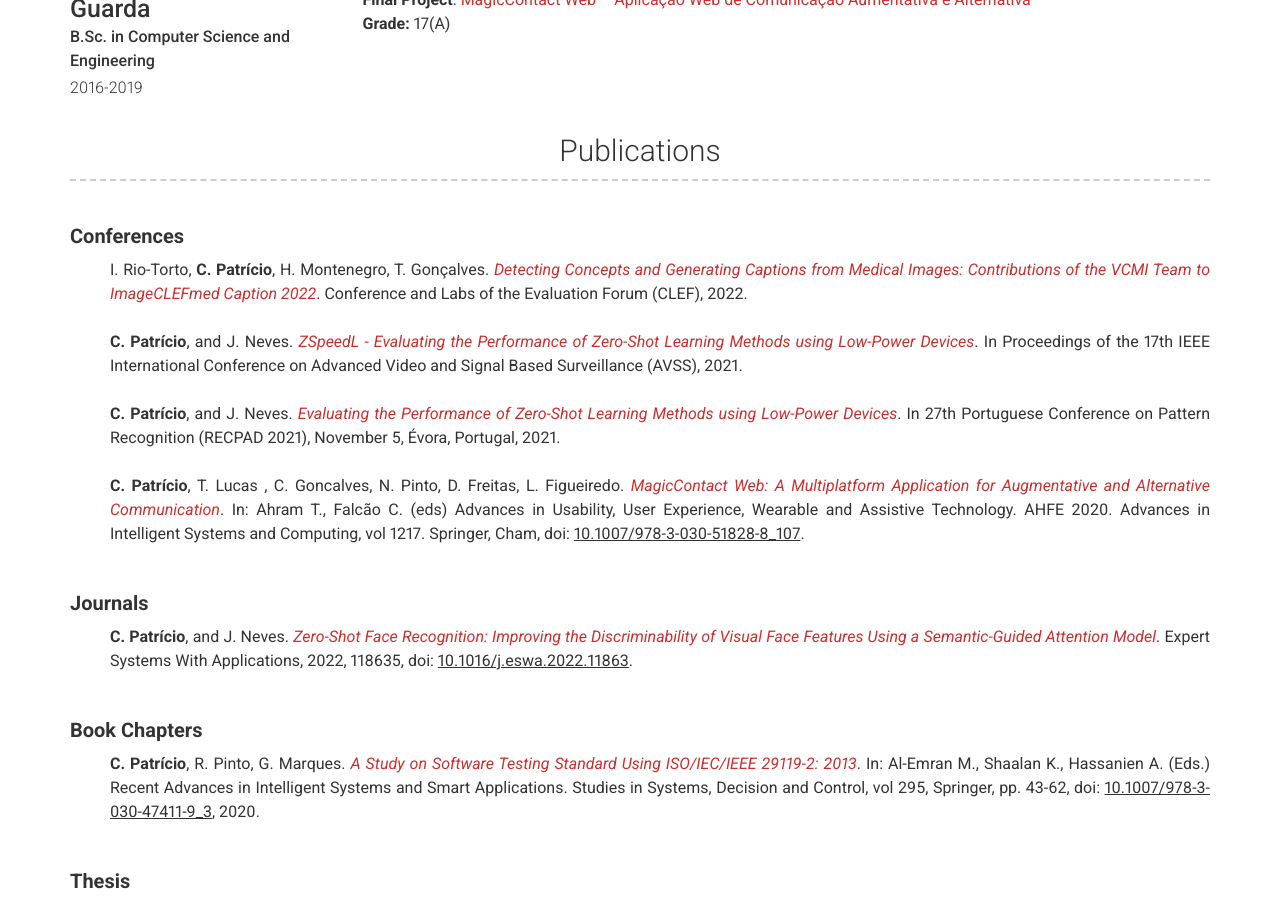
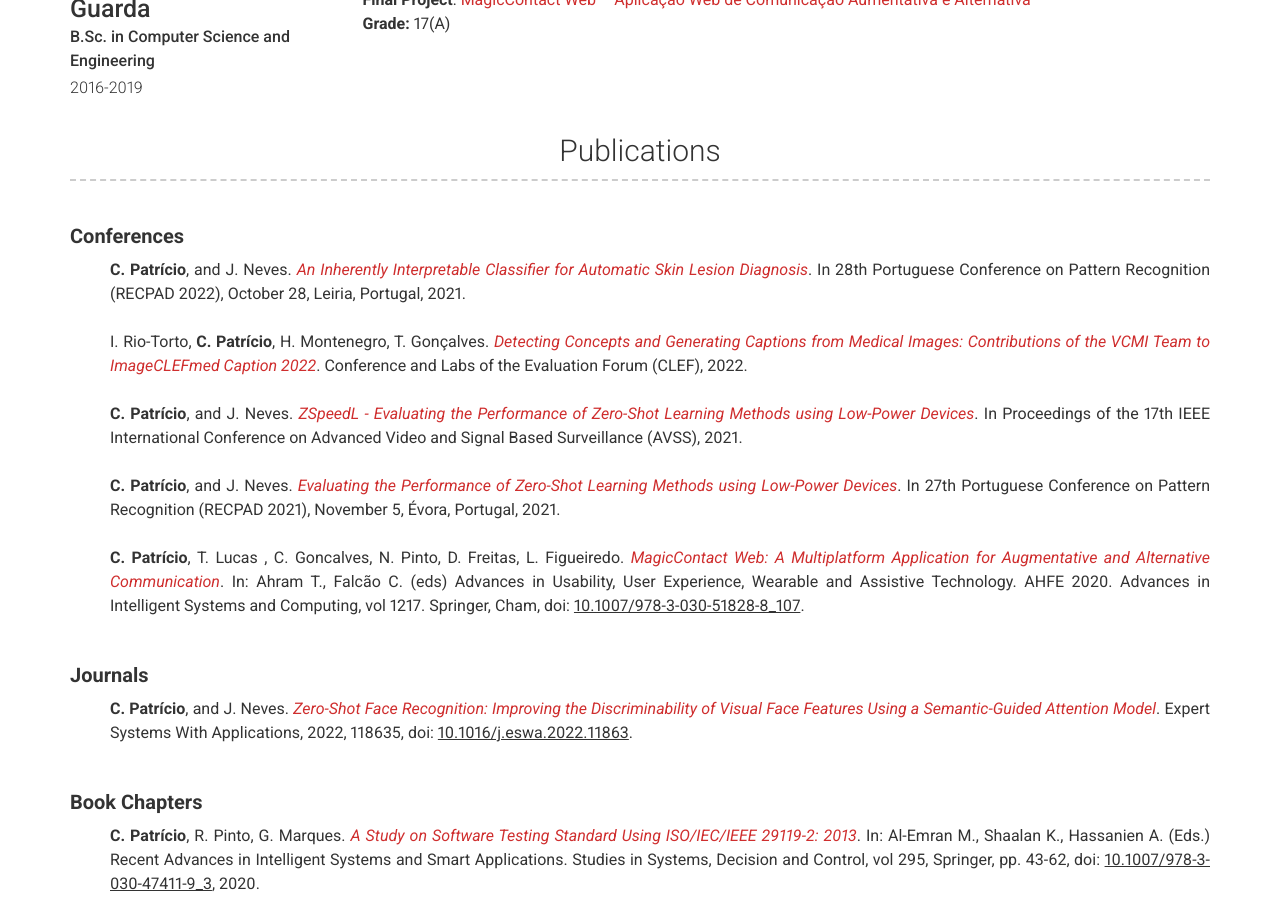
Before and after one commit to CristianoPatricio/cristianopatricio.github.io, a Jekyll site: the page built from index.md, in a window 1280 px wide and 900 px high, scrolled down 2117 px. Built offline with Jekyll 4.4.1, drawn with Linux system fonts in a browser that asks for light colours; nearby versions of some CDN libraries.

Commit message:
Update _config.yml

```diff
--- a/_config.yml
+++ b/_config.yml
@@ -52,6 +52,10 @@ publications: |
     <p style="font-size:20px;"><b>Conferences</b></p>
     <ul style="list-style-type: none;" >
         <li>
+            <b>C. Patrício</b>, and J. Neves. <a href="#" style="color: #cf2e2e;" target="blank"><em>An Inherently Interpretable Classifier for Automatic Skin Lesion Diagnosis</em></a>. In 28th Portuguese Conference on Pattern Recognition (RECPAD 2022), October 28, Leiria, Portugal, 2021.
+        </li>
+        <br>
+        <li>
             I. Rio-Torto, <b>C. Patrício</b>, H. Montenegro, T. Gonçalves. <a href="http://ceur-ws.org/Vol-3180/paper-116.pdf" style="color: #cf2e2e;" target="blank"><em>Detecting Concepts and Generating Captions from Medical Images: Contributions of the VCMI Team to ImageCLEFmed Caption 2022</em></a>. Conference and Labs of the Evaluation Forum (CLEF), 2022.
         </li>
         <br>
@@ -60,7 +64,7 @@ publications: |
         </li>
         <br>
         <li>
-            <b>C. Patrício</b>, and J. Neves. <a href="#" style="color: #cf2e2e;" target="blank"><em>Evaluating the Performance of Zero-Shot Learning Methods using Low-Power Devices</em></a>. In 27th Portuguese Conference on Pattern Recognition (RECPAD 2021), November 5, Évora, Portugal, 2021.
+            <b>C. Patrício</b>, and J. Neves. <a href="http://www.aprp.pt/wp-content/uploads/proceedings_recpad2021.pdf" style="color: #cf2e2e;" target="blank"><em>Evaluating the Performance of Zero-Shot Learning Methods using Low-Power Devices</em></a>. In 27th Portuguese Conference on Pattern Recognition (RECPAD 2021), November 5, Évora, Portugal, 2021.
         </li>
         <br>
         <li>
```
